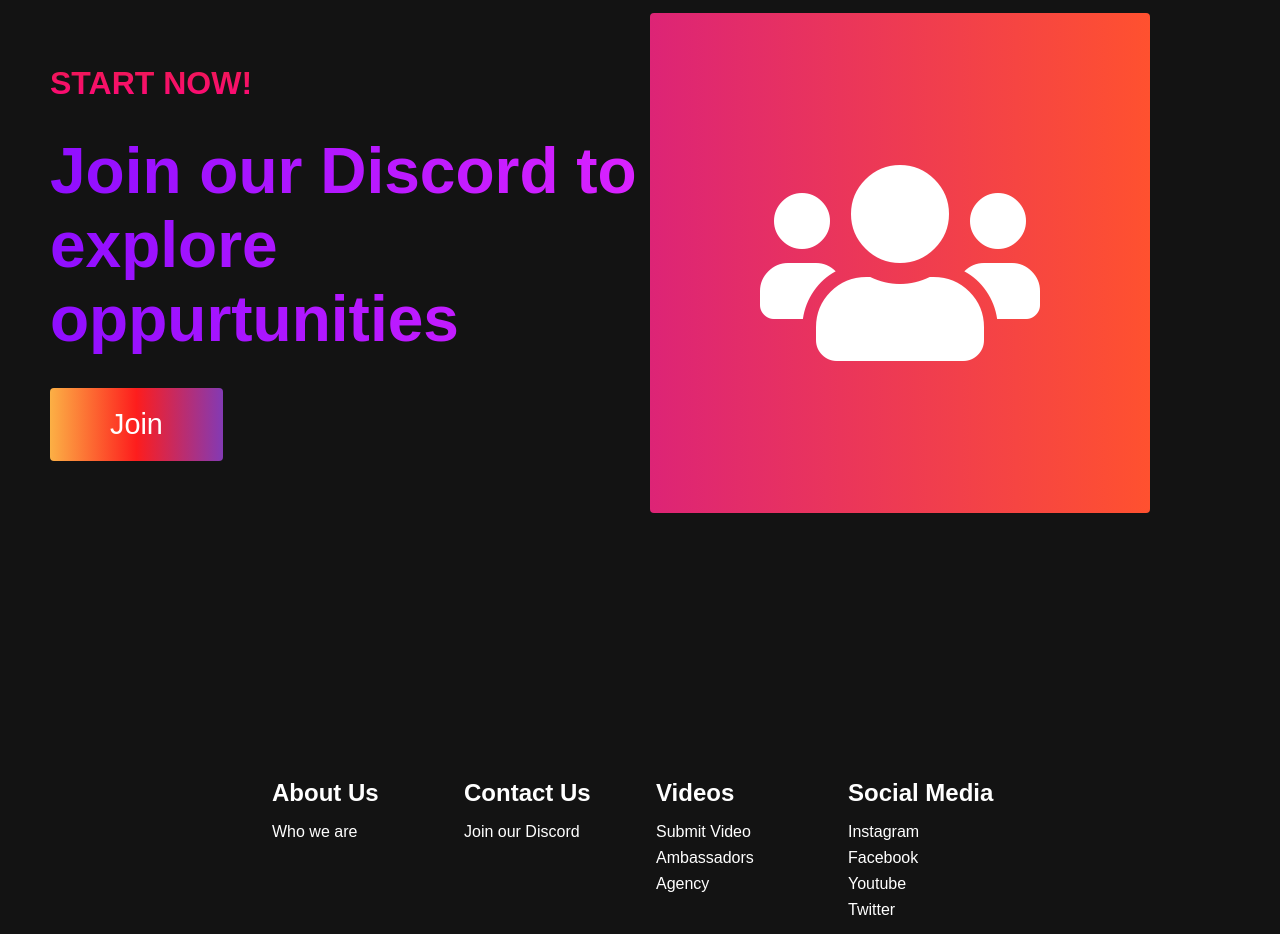
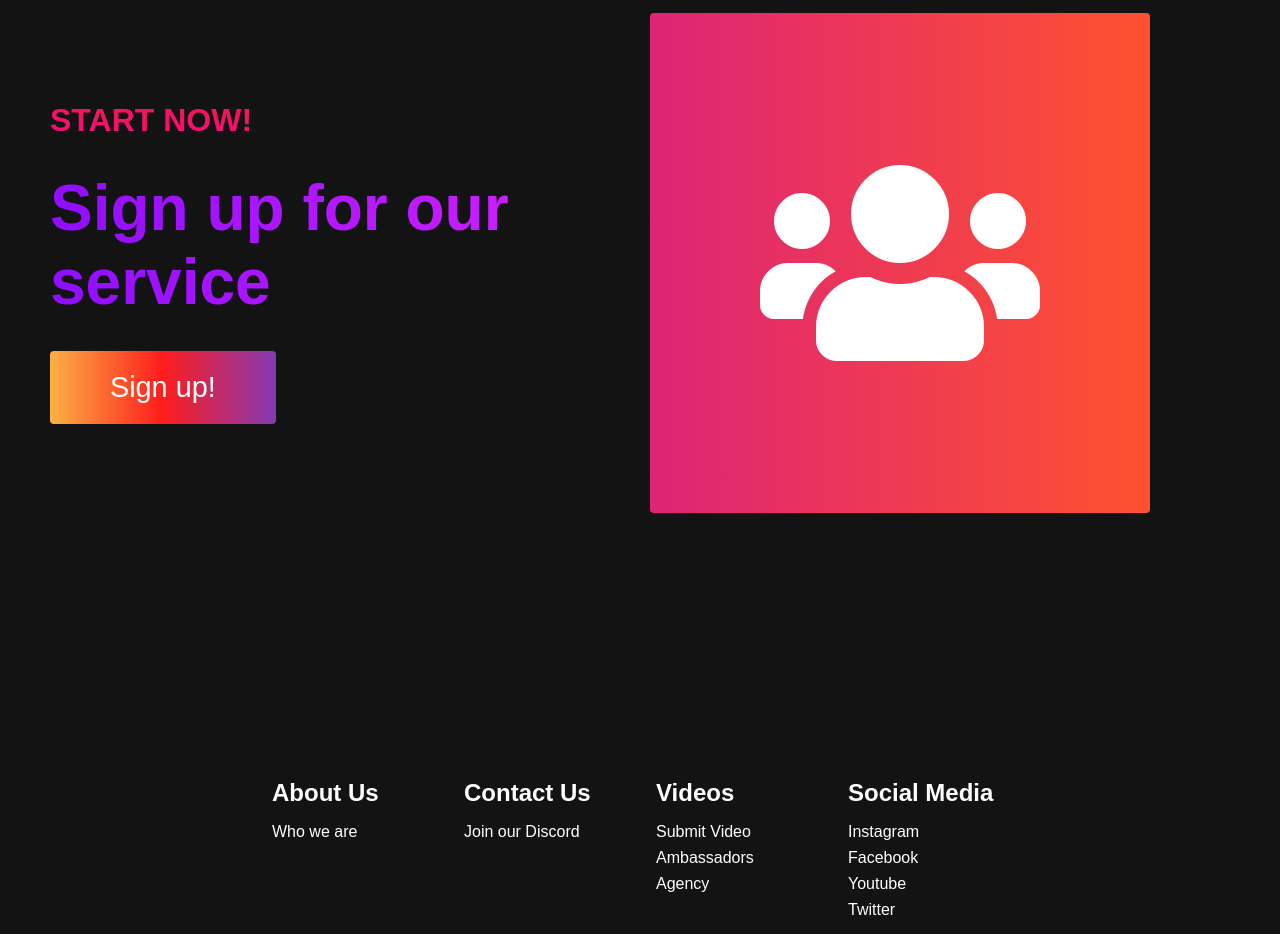
Before and after one commit to ShravanPY/venturestem-website, a plain HTML site: page index.html in a window 1280 px wide. Shown: the part 3080-4014 px from the top of the page. Drawn offline with Linux system fonts and the light colour scheme.

Commit message:
Update index.html
Changed discord link to VentureStem sign-up sheet

```diff
--- a/index.html
+++ b/index.html
@@ -89,8 +89,8 @@
       <div class="main__container">
         <div class="main__content">
           <h1>Start Now!</h1>
-          <h2>Join our Discord to explore oppurtunities</h2>
-          <button class="main__btn"><a href="https://discord.gg/jZWKcV59QZ">Join</a></button>
+          <h2>Sign up for our service</h2>
+          <button class="main__btn"><a href="https://docs.google.com/forms/d/e/1FAIpQLSd56qwmx6ypWeV2f5fSVNTHGHeTmPjI_Hk2p_Z0dgqiTSLyKg/viewform">Sign up!</a></button>
         </div>
         <div class="main__img--container">
           <div class="main__img--card" id="card-2">
```
